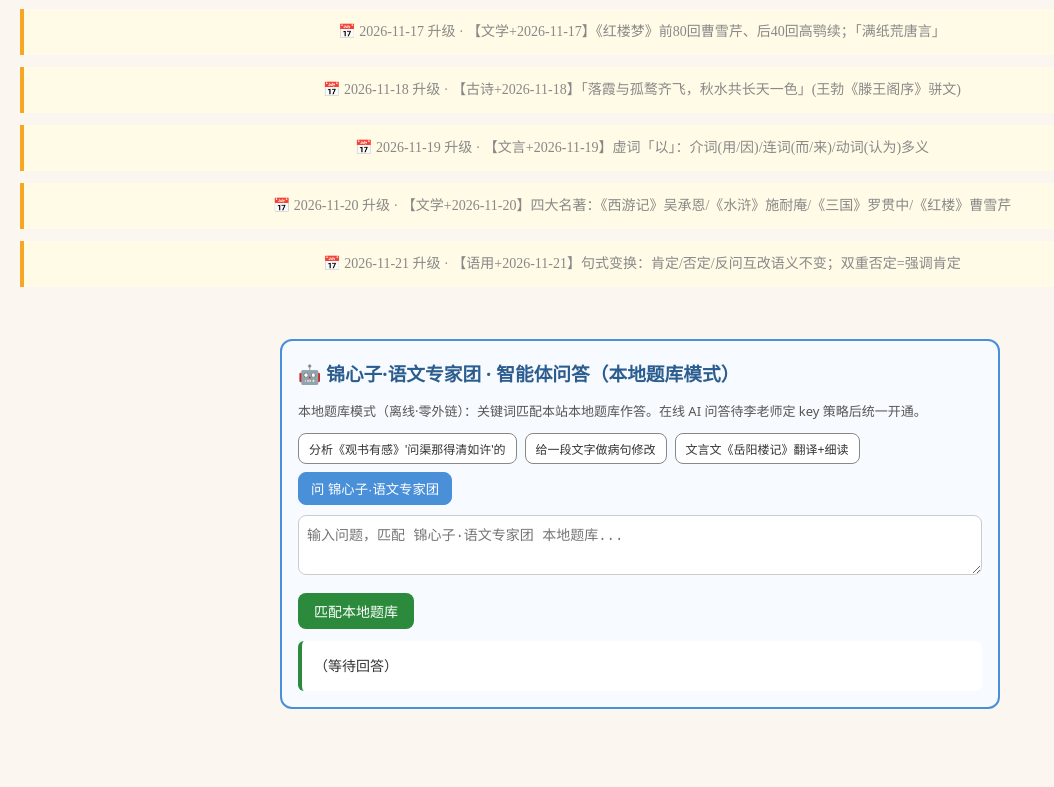
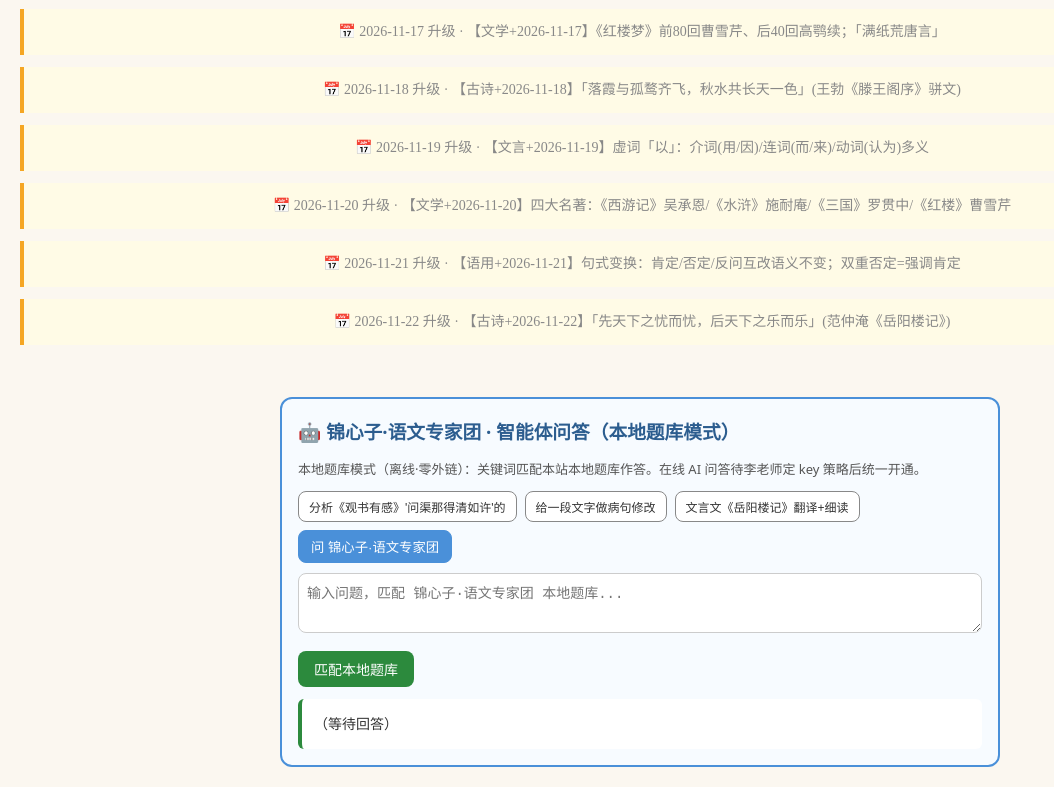
Before and after one commit to dapengzhanchi141345/li-yanming-chinese, a plain HTML site: page index.html in a window 1280 px wide. Shown: the part 2561-3348 px from the top of the page, without its empty margins (0-1054 px from the left). Before the commit the page ends 3290 px from the top, so only its background shows below. Drawn offline with Linux system fonts and the light colour scheme.

Commit message:
chinese 12独立站升级 2026-11-22

```diff
--- a/index.html
+++ b/index.html
@@ -156,6 +156,8 @@ footer{text-align:center;padding:20px;color:#888;font-size:13px;margin-top:30px;
 <div style="background:#fffbe6;border-left:4px solid #f5a623;padding:10px;margin:12px 0;font-size:14px">📅 2026-11-20 升级 · 【文学+2026-11-20】四大名著：《西游记》吴承恩/《水浒》施耐庵/《三国》罗贯中/《红楼》曹雪芹</div>
 
 <div style="background:#fffbe6;border-left:4px solid #f5a623;padding:10px;margin:12px 0;font-size:14px">📅 2026-11-21 升级 · 【语用+2026-11-21】句式变换：肯定/否定/反问互改语义不变；双重否定=强调肯定</div>
+
+<div style="background:#fffbe6;border-left:4px solid #f5a623;padding:10px;margin:12px 0;font-size:14px">📅 2026-11-22 升级 · 【古诗+2026-11-22】「先天下之忧而忧，后天下之乐而乐」(范仲淹《岳阳楼记》)</div>
 </footer>
 
 <script>
```
